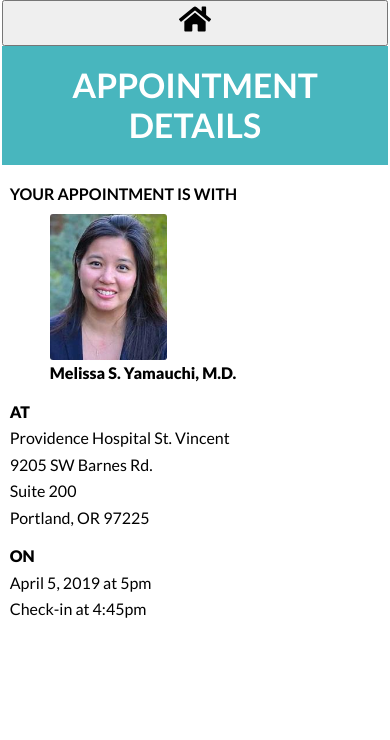
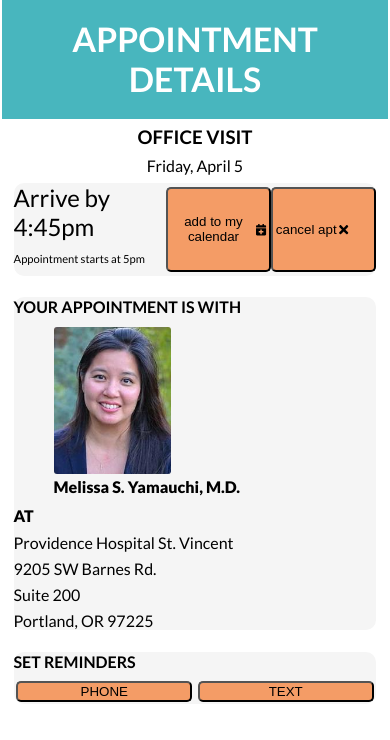
Before and after one commit to healthsparq-hackathon-2019/client, a React (Create React App) app: page / in a window 390 px wide. Shown: the top 740 px of the page. Built offline with nearby package versions, Linux system fonts and the light colour scheme.

Commit message:
mostly finished mobile version.

```diff
--- a/src/components/details/Details.js
+++ b/src/components/details/Details.js
@@ -1,24 +1,35 @@
 import React from 'react';
 import pic from '../../assets/docpic.jpg';
 import styles from './Details.module.css';
-import { FaHome } from 'react-icons/fa';
+import { FaCalendarPlus, FaTimes } from 'react-icons/fa';
 
 function Details() {
   return (
     <section className={styles.Details}>
-      <button className={styles.button}><FaHome /></button>
       <h2 className={styles.apt}>APPOINTMENT DETAILS</h2>
+      <section className={styles.visit}>
+        <h3>OFFICE VISIT</h3>
+        <p className={styles.p}>Friday, April 5</p>
+      </section>
+      <section className={styles.top}>
+        <div className={styles.div}>
+          <p className={styles.arrive}>Arrive by 4:45pm</p>
+          <p className={styles.start}>Appointment starts at 5pm</p>
+        </div>
+        <div className={styles.aptButton}>
+          <button className={styles.button}>add to my calendar<FaCalendarPlus /></button>
+          <button className={styles.button}>cancel apt<FaTimes /></button>
+        </div>
+      </section>
       <section className={styles.main}>
         <section className={styles.section}>
-        <h4 className={styles.h4}>
-          YOUR APPOINTMENT IS WITH
+          <h4 className={styles.h4}>
+            YOUR APPOINTMENT IS WITH
         </h4>
           <figure className={styles.figure}>
             <img src={pic} alt="doctor pic" className={styles.pic} />
             <figcaption className={styles.figcaption}> Melissa S. Yamauchi, M.D.</figcaption>
           </figure>
-        </section>
-        <section className={styles.section}>
           <p className={styles.atOn}>AT</p>
           <p className={styles.p}>Providence Hospital St. Vincent</p>
           <p className={styles.p}>9205 SW Barnes Rd.</p>
@@ -26,9 +37,11 @@ function Details() {
           <p className={styles.p}>Portland, OR 97225</p>
         </section>
         <section className={styles.section}>
-          <p className={styles.atOn}>ON</p>
-          <p className={styles.p}>April 5, 2019 at 5pm</p>
-          <p className={styles.p}>Check-in at 4:45pm</p>
+          <h4 className={styles.h4}>SET REMINDERS</h4>
+          <section className={styles.reminders}>
+          <button>PHONE</button>
+          <button>TEXT</button>
+          </section>
         </section>
       </section>
     </section>
--- a/src/components/details/Details.module.css
+++ b/src/components/details/Details.module.css
@@ -8,10 +8,48 @@
       text-align: left;
   }
   .section {
-    margin: 5% 0 5% 2%
+    margin: 0 3% 0 3%;
+    background-color: whitesmoke;
+    border-radius: 10px;
+  }
+  .aptButton {
+    display: flex;
+    flex-direction: row;
+    justify-content: center;
+    align-items: center;
   }
   .button {
-    font-size: 2em;
+    margin: 0;
+    padding: 0;
+    display: flex;
+    align-items: center;
+    border-radius: 5px;
+    background-color: #f49c66;
+    height: 10vh;
+    width: 27vw;
+    padding: .2em;
+  }
+  .visit{
+    text-align: center;
+  }
+  .visit h3 {
+    margin: 2%;
+  }
+  .top {
+    display: flex;
+    margin: 0 3% 0 3%;
+    background-color: whitesmoke;
+    border-radius: 10px;
+  }
+  .div {
+    padding-right: .3em;
+  }
+  .arrive {
+    font-size: 1.5em;
+    margin: 0;
+  }
+  .start {
+    font-size: .7em;
   }
   .apt {
     background-color: #48b6be;
@@ -26,8 +64,7 @@
     font-weight: 800;
   }
   .h4 {
-    margin-top: 3%;
-    margin-bottom: 3%;
+    margin-bottom: 2%;
   }
   .hospital{
     margin-top: 3%;
@@ -60,6 +97,18 @@
     padding: 5%;
     background-color: #f7f5f5;
   }
+  .reminders {
+    display: flex;
+    justify-content: center;
+    align-content: center;
+    text-align: center;
+  }
+  .reminders button {
+    margin: .2em;
+    background-color: #f49c66;
+    border-radius: 5px;
+    width: 50vw;
+  }
 
 @media only screen and (min-width: 1000px) {
   .main {
@@ -79,4 +128,7 @@
     width: auto;
     border-radius: 50em;
   }
+  .reminders {
+    display: block;
+  }
 }
```
